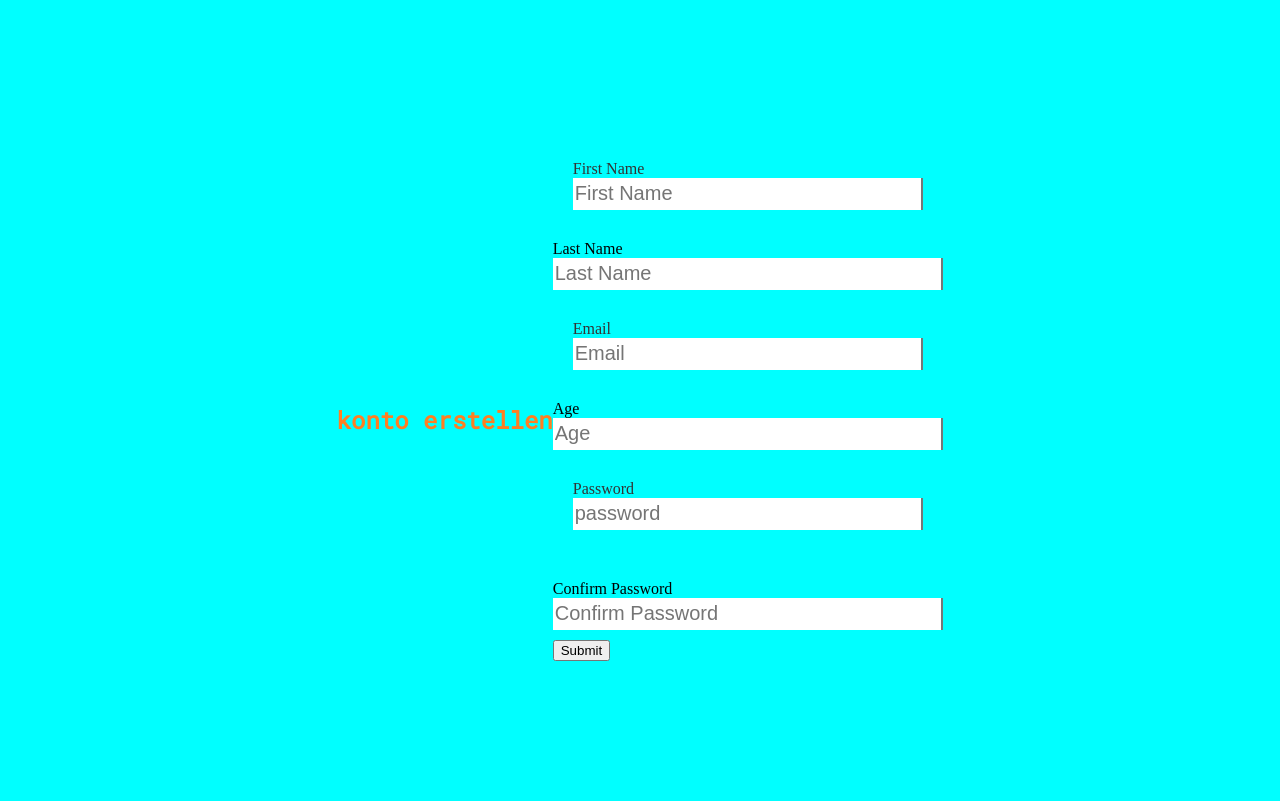
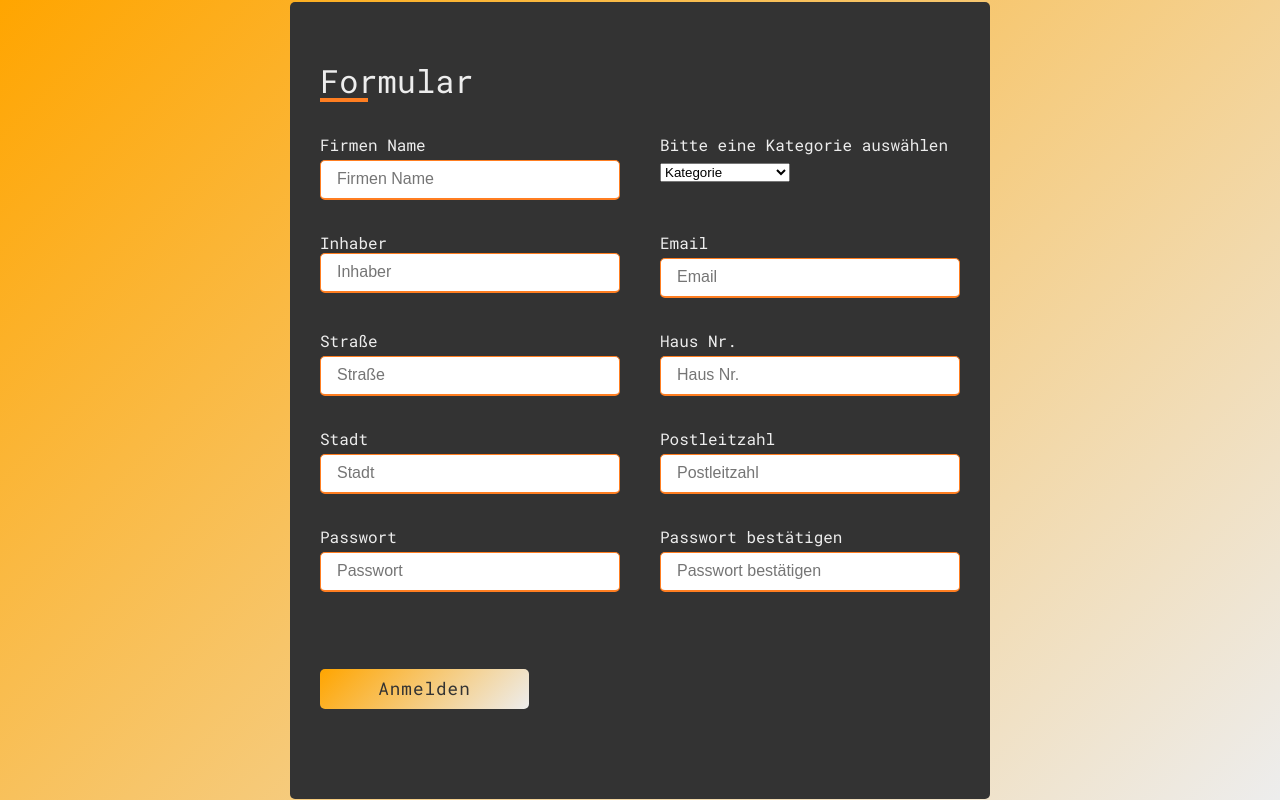
Before and after one commit to Ziedlassoued/mein-held, a React (Vite) app: page /registration in a window 1280 px wide. Shown: the top 801 px of the page. Built offline with nearby package versions, Linux system fonts and the light colour scheme.

Commit message:
:sparkles: Add Form hook

```diff
--- a/package.json
+++ b/package.json
@@ -16,6 +16,7 @@
     "start": "node dist/index.js"
   },
   "dependencies": {
+    "@hookform/resolvers": "^2.8.3",
     "dotenv": "^10.0.0",
     "express": "^4.17.1",
     "react": "^17.0.0",
--- a/src/App.tsx
+++ b/src/App.tsx
@@ -22,7 +22,6 @@ function App() {
         <Route path="/Bodenlegerlist" element={<BodenlegerList />}></Route>
         <Route path="/registration" element={<SignUpForm />}></Route>
       </Routes>
-      <SignUpForm />
     </Router>
   );
 }
--- a/src/global.css
+++ b/src/global.css
@@ -25,7 +25,6 @@
 body {
   margin: 0;
   padding: 0;
-  background: var(--color-background);
 }
 
 h1 {
--- a/src/pages/SignUpForm/SignUpForm.module.css
+++ b/src/pages/SignUpForm/SignUpForm.module.css
@@ -1,78 +1,112 @@
-.container {
-  background-color: aqua;
-  width: 100%;
-  min-height: 100vh;
+.main {
   display: flex;
+  height: 100vh;
   justify-content: center;
   align-items: center;
+  padding: 10px;
+  background: linear-gradient(135deg, orange, #ededed);
+  font-family: var(--font-headline);
 }
 
-.appWrapper {
-  background-color: #fff;
-  min-width: 350px;
-  min-height: 650px;
-  padding: 30px;
-  box-sizing: border-box;
+.container {
+  max-width: 700px;
+  width: 100%;
+  background: var(--color-primary);
+  color: var(--color-secondary);
+  padding: 25px 30px;
   border-radius: 5px;
 }
 
-.title {
-  color: var(--color-tertiary);
-  text-align: center;
-  margin: 80px 0 40px;
+.container .title {
+  font-size: 2rem;
+  font-weight: 500;
+  position: relative;
 }
 
-.name,
-.email,
-.password {
-  margin: 20px;
-  color: var(--color-primary);
-  font-size: 1rem;
+.container .title::before {
+  content: '';
+  position: absolute;
+  left: 0;
+  bottom: 0;
+  height: 0.2rem;
+  width: 3rem;
+  background: var(--color-tertiary);
 }
 
-.password {
-  margin-bottom: 40px;
+.container form .companyDetails {
+  display: flex;
+  flex-wrap: wrap;
+  justify-content: space-between;
+  margin: 20px 0 12px;
 }
 
-.input {
-  height: 2rem;
-  font-size: 20px;
+form .btn input {
+  height: 2.5rem;
+  width: 200%;
   outline: none;
-  width: 100%;
-  border-top-style: none;
-  border-left-style: none;
-  border-bottom-style: none;
-  margin-bottom: 10px;
+  color: var(--color-primary);
+  border: none;
+  background: linear-gradient(135deg, orange, #ededed);
+  font-family: var(--font-headline);
+  font-weight: 500;
+  border-radius: 5px;
+  font-size: 1.1rem;
+  letter-spacing: 1px;
 }
 
-.error {
-  color: red;
+.companyDetails .inputBox input {
+  height: 2.5rem;
+  width: 100%;
+  outline: none;
+  border-radius: 5px;
+  border: 1px solid #ededed;
+  padding-left: 1rem;
+  font-size: 1rem;
+  border-bottom-width: 2px;
+  transition: all 0.3 ease;
 }
 
-.submit {
-  display: flex;
-  text-transform: uppercase;
-  font-size: 20px;
-  border-radius: 25px;
-  color: var(--color-secondary);
-  padding: 10px 60px;
-  background: var(--color-tertiary);
-  box-shadow: rgba(0 0 0 30%) 0 19px 38px, rgba(0 0 0 22%) 0 15px 12px;
-  margin: auto;
-  outline: none;
-  border: none;
-  cursor: pointer;
-  transition: all 0.1s;
+form .btn input:hover {
+  background: linear-gradient(-135deg, orange, #ededed);
 }
 
-button:active {
-  transform: translateY(2px);
+form .companyDetails .inputBox {
+  margin-bottom: 1rem;
+  width: calc(100% / 2 - 20px);
 }
 
-.formSucces {
-  display: flex;
-  justify-content: center;
-  margin-top: 250px;
-  min-width: 370px;
-  color: green;
+.companyDetails .inputBox .details {
+  display: block;
+  font-weight: 500;
+  margin-bottom: 5px;
 }
+
+.companyDetails .inputBox input:focus,
+.companyDetails .inputBox input:valid {
+  border-color: var(--color-tertiary);
+}
+
+form .btn {
+  height: 3rem;
+  margin: 45px 0;
+}
+
+@media (max-width: 584px) {
+  .container {
+    max-width: 100%;
+  }
+
+  form .companyDetails .inputBox {
+    margin-bottom: 1rem;
+    width: 100%;
+  }
+
+  .companyDetails::-webkit-scrollbar {
+    width: 0;
+  }
+
+  .container form .companyDetails {
+    max-height: 300px;
+    overflow-y: scroll;
+  }
+}
--- a/src/pages/SignUpForm/SignUpForm.tsx
+++ b/src/pages/SignUpForm/SignUpForm.tsx
@@ -1,69 +1,122 @@
 import React from 'react';
 import styles from './SignUpForm.module.css';
+import { useForm } from 'react-hook-form';
+import { yupResolver } from '@hookform/resolvers/yup';
+import * as yup from 'yup';
 
-function SignUpForm(): JSX.Element {
+const schema = yup.object().shape({
+  companyName: yup.string().required('bitte Firmen Name eingeben'),
+  category: yup.string().required(),
+  owner: yup
+    .string()
+    .required('bitte Vor- und Nachname der Firmen Inhaber eingeben'),
+  street: yup.string().required('bitte Straße eingeben'),
+  city: yup.string().required('bitte Stadt eingeben'),
+  zip: yup.number().positive().integer().min(5).required('bitte plz eingeben'),
+  email: yup.string().email().required('bitte Email eingeben'),
+  houseNumber: yup
+    .number()
+    .positive()
+    .integer()
+    .required('bitte Haus nr. eingeben'),
+  password: yup.string().min(4).max(15).required(),
+  confirmPassword: yup.string().oneOf([yup.ref('password'), null]),
+});
+
+function SignUpForm() {
+  const {
+    register,
+    handleSubmit,
+    formState: { errors },
+  } = useForm({
+    resolver: yupResolver(schema),
+  });
+
+  const submitForm = handleSubmit((data) => console.log(data));
+
   return (
+    <div className={styles.main}>
       <div className={styles.container}>
-      <div className={styles.title}>
-        <h2>konto erstellen</h2>
+        <div>
+          <h3 className={styles.title}>Formular</h3>
         </div>
-      <div className={styles.inputs}>
-        <form className={styles.formWrapper}>
-          <div className={styles.name}>
-            <label className={styles.label}>First Name</label>
+        <form onSubmit={submitForm}>
+          <div className={styles.companyDetails}>
+            <div className={styles.inputBox}>
+              <span className={styles.details}>Firmen Name</span>
+              <input placeholder="Firmen Name" {...register('companyName')} />
+              <p> {errors.companyName?.message} </p>
+            </div>
+            <div className={styles.inputBox}>
+              <span className={styles.details}>
+                Bitte eine Kategorie auswählen
+              </span>
+              <select className={styles.inputBox} {...register('category')}>
+                <option value="Kategorie">Kategorie</option>
+                <option value="Elektriker">Elektriker</option>
+                <option value="Schreiner">Schreiner</option>
+                <option value="Dachdecker">Dachdecker</option>
+                <option value="Smarthome">Smarthome</option>
+                <option value="Maler">Maler</option>
+                <option value="Klempner">Klempner</option>
+                <option value="Küchenbau">Kategorie</option>
+                <option value="Sanitär">Sanitär</option>
+                <option value="Gärtner">Gärtner</option>
+                <option value="Fliesenleger">Fliesenleger</option>
+                <option value="Maurer">Maurer</option>
+                <option value="Bodenleger">Bodenleger</option>
+              </select>
+              <p> {errors.category?.message} </p>
+            </div>
+            <div className={styles.inputBox}>
+              <span>Inhaber</span>
+              <input placeholder="Inhaber" {...register('owner')} />
+              <p> {errors.owner?.message} </p>
+            </div>
+            <div className={styles.inputBox}>
+              <span className={styles.details}>Email</span>
+              <input placeholder="Email" {...register('email')} />
+              <p> {errors.email?.message} </p>
+            </div>
+            <div className={styles.inputBox}>
+              <span className={styles.details}>Straße</span>
+              <input placeholder="Straße" {...register('street')} />
+              <p> {errors.street?.message} </p>
+            </div>
+            <div className={styles.inputBox}>
+              <span className={styles.details}>Haus Nr.</span>
+              <input placeholder="Haus Nr." {...register('hausNr')} />
+              <p> {errors.houseNumber?.message} </p>
+            </div>
+            <div className={styles.inputBox}>
+              <span className={styles.details}>Stadt</span>
+              <input placeholder="Stadt" {...register('city')} />
+              <p> {errors.city?.message} </p>
+            </div>
+            <div className={styles.inputBox}>
+              <span className={styles.details}>Postleitzahl</span>
+              <input placeholder="Postleitzahl" {...register('zip')} />
+              <p> {errors.zip?.message} </p>
+            </div>
+            <div className={styles.inputBox}>
+              <span className={styles.details}>Passwort</span>
+              <input placeholder="Passwort" {...register('password')} />
+              <p> {errors.password?.message} </p>
+            </div>
+            <div className={styles.inputBox}>
+              <span className={styles.details}>Passwort bestätigen</span>
               <input
-              className={styles.input}
-              type="text"
-              name="firstname"
-              placeholder="First Name"
+                placeholder="Passwort bestätigen"
+                {...register('confirmPassword')}
               />
+              <p>
+                {errors.confirmPassword && 'Passwort muss übereinstimmen!'}{' '}
+              </p>
             </div>
-          <div className={styles.lastname}>
-            <label className={styles.label}>Last Name</label>
-            <input
-              className={styles.input}
-              type="text"
-              name="lastname"
-              placeholder="Last Name"
-            />
+            <div className={styles.btn}>
+              <input type="submit" id="submit" value="Anmelden" />
             </div>
-          <div className={styles.email}>
-            <label className={styles.label}>Email</label>
-            <input
-              className={styles.input}
-              type="text"
-              name="email"
-              placeholder="Email"
-            />
           </div>
-          <div className={styles.age}>
-            <label className={styles.label}>Age</label>
-            <input
-              className={styles.input}
-              type="text"
-              name="age"
-              placeholder="Age"
-            />
-          </div>
-          <div className={styles.password}>
-            <label className={styles.label}>Password</label>
-            <input
-              className={styles.input}
-              type="text"
-              name="password"
-              placeholder="password"
-            />
-          </div>
-          <div className={styles.confirmPassword}>
-            <label className={styles.label}>Confirm Password</label>
-            <input
-              className={styles.input}
-              type="text"
-              name="confirmPassword"
-              placeholder="Confirm Password"
-            />
-          </div>
-          <input type="submit" id="submit" />
         </form>
       </div>
     </div>
```
Also changed, not shown: 1 other file (tests, documents, lock files or other folders). Lines whose indentation alone changed are shown as unchanged.
